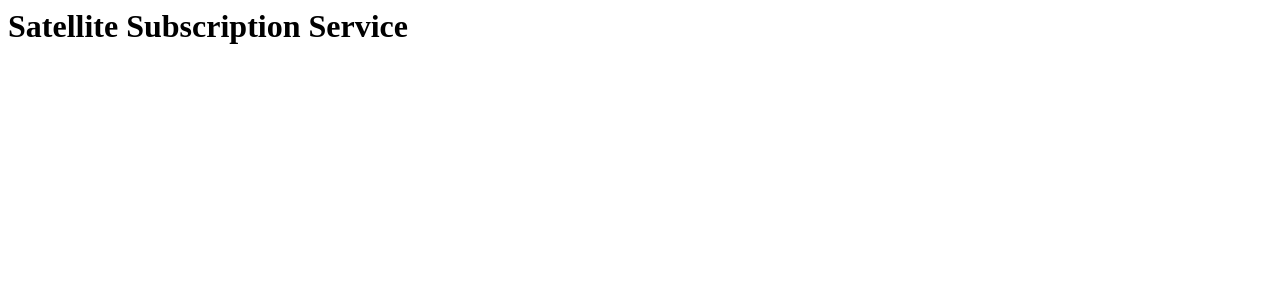
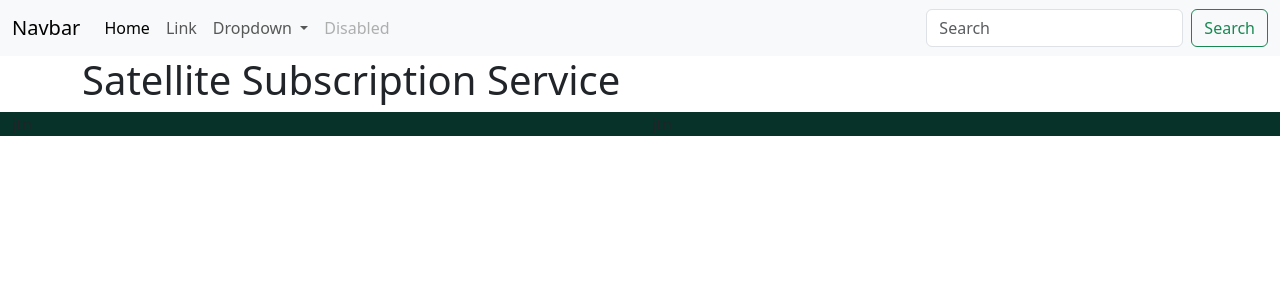
Before and after one commit to AlanenR/satellite-data-subscription-service, a Flask app: page / in a window 1280 px wide. Shown: the top 300 px of the page. Run offline with Flask 3, Linux system fonts and the light colour scheme.

Commit message:
Add default layout with navbar and footer plus Bootstrap linking

```diff
--- /dev/null
+++ b/static/main.css
@@ -0,0 +1,3 @@
+#footer {
+    background-color: #063229;
+}
--- /dev/null
+++ b/templates/footer.html
@@ -0,0 +1,6 @@
+<div id="footer" class="container-fluid">
+    <div class="row">
+        <div class="col-6">jtn</div>
+        <div class="col-6">jtn</div>
+    </div>
+</div>
--- a/templates/index.html
+++ b/templates/index.html
@@ -1,2 +1,6 @@
+{% extends "layout_default.html" %}
+{% block title %}Satellite Subscription Service{% endblock %}
+{% block content %}
 <title>Satellite Subscription Service</title>
 <h1>Satellite Subscription Service</h1>
+{% endblock %}
--- /dev/null
+++ b/templates/layout_default.html
@@ -0,0 +1,29 @@
+<!DOCTYPE html>
+<html>
+  <head>
+    <meta charset="utf-8" />
+    <meta http-equiv="X-UA-Compatible" content="IE=edge" />
+    <title>{% block title %}{% endblock %}</title>
+    <meta name="viewport" content="width=device-width, initial-scale=1" />
+    <link rel="stylesheet" href="../static/main.css" />
+    <link
+      href="https://cdn.jsdelivr.net/npm/bootstrap@5.3.2/dist/css/bootstrap.min.css"
+      rel="stylesheet"
+      integrity="sha384-T3c6CoIi6uLrA9TneNEoa7RxnatzjcDSCmG1MXxSR1GAsXEV/Dwwykc2MPK8M2HN"
+      crossorigin="anonymous"
+    />
+    <script
+      src="https://cdn.jsdelivr.net/npm/bootstrap@5.3.2/dist/js/bootstrap.bundle.min.js"
+      integrity="sha384-C6RzsynM9kWDrMNeT87bh95OGNyZPhcTNXj1NW7RuBCsyN/o0jlpcV8Qyq46cDfL"
+      crossorigin="anonymous"
+      defer
+    ></script>
+  </head>
+  <body>
+    {% include 'navbar.html'%}
+    <div class="container">
+        {% block content %}{% endblock %}
+    </div>
+    {% include 'footer.html'%}
+  </body>
+</html>
--- /dev/null
+++ b/templates/navbar.html
@@ -0,0 +1,59 @@
+<nav class="navbar navbar-expand-lg bg-body-tertiary">
+    <div class="container-fluid">
+      <a class="navbar-brand" href="#">Navbar</a>
+      <button
+        class="navbar-toggler"
+        type="button"
+        data-bs-toggle="collapse"
+        data-bs-target="#navbarSupportedContent"
+        aria-controls="navbarSupportedContent"
+        aria-expanded="false"
+        aria-label="Toggle navigation"
+      >
+        <span class="navbar-toggler-icon"></span>
+      </button>
+      <div class="collapse navbar-collapse" id="navbarSupportedContent">
+        <ul class="navbar-nav me-auto mb-2 mb-lg-0">
+          <li class="nav-item">
+            <a class="nav-link active" aria-current="page" href="#">Home</a>
+          </li>
+          <li class="nav-item">
+            <a class="nav-link" href="#">Link</a>
+          </li>
+          <li class="nav-item dropdown">
+            <a
+              class="nav-link dropdown-toggle"
+              href="#"
+              role="button"
+              data-bs-toggle="dropdown"
+              aria-expanded="false"
+            >
+              Dropdown
+            </a>
+            <ul class="dropdown-menu">
+              <li><a class="dropdown-item" href="#">Action</a></li>
+              <li><a class="dropdown-item" href="#">Another action</a></li>
+              <li><hr class="dropdown-divider" /></li>
+              <li>
+                <a class="dropdown-item" href="#">Something else here</a>
+              </li>
+            </ul>
+          </li>
+          <li class="nav-item">
+            <a class="nav-link disabled" aria-disabled="true">Disabled</a>
+          </li>
+        </ul>
+        <form class="d-flex" role="search">
+          <input
+            class="form-control me-2"
+            type="search"
+            placeholder="Search"
+            aria-label="Search"
+          />
+          <button class="btn btn-outline-success" type="submit">
+            Search
+          </button>
+        </form>
+      </div>
+    </div>
+  </nav>
```
